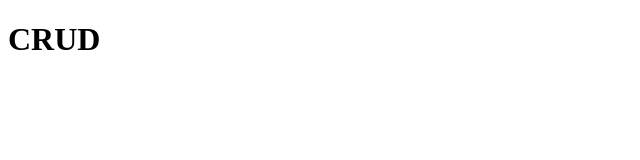
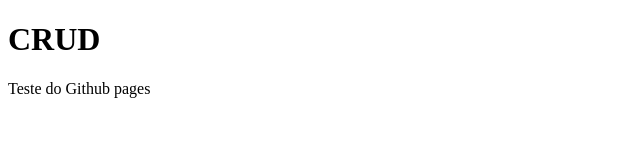
Before and after one commit to alexandreCTEM/crud-20230320, a website: page index.html in a window 1280 px wide. Shown: the whole page, without its empty margins (0-640 px from the left). Drawn offline with Linux system fonts and the light colour scheme.

Commit message:
update index.html

```diff
--- a/index.html
+++ b/index.html
@@ -8,5 +8,6 @@
 </head>
 <body>
     <h1>CRUD</h1>
+    <p>Teste do Github pages</p>
 </body>
 </html>
```
